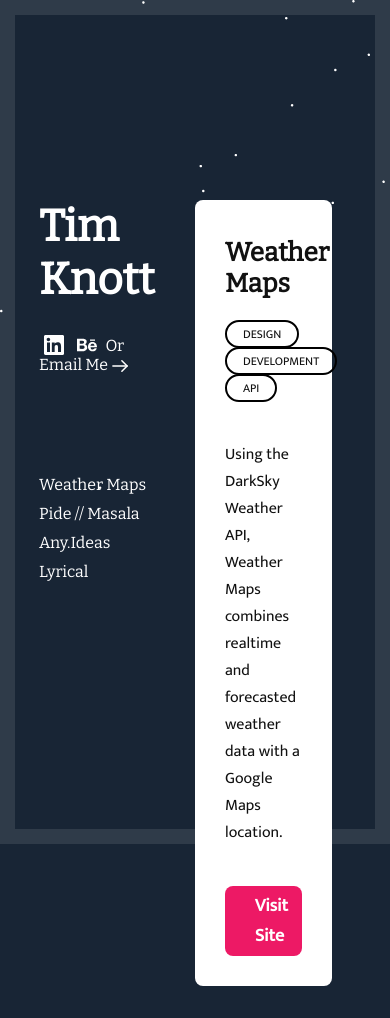
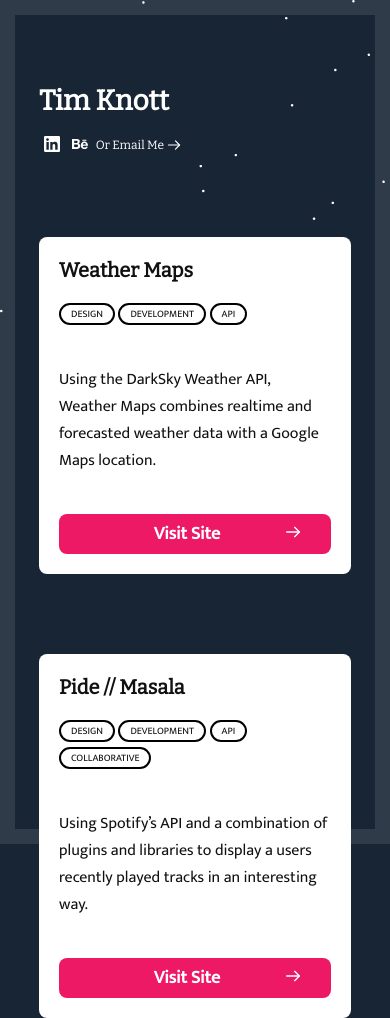
Before and after one commit to timmytrumpit/portfolio-site, a plain HTML site: page index.html in a window 390 px wide. Shown: the top 1018 px of the page. Drawn offline with nearby package versions, Linux system fonts and the light colour scheme.

Commit message:
fully responsive

```diff
--- a/style.css
+++ b/style.css
@@ -103,11 +103,11 @@ a {
 #folio .folio-item .tag-list .tag {
   border: 2px solid black;
   border-radius: 40px;
-  display: inline;
+  display: inline-block;
   text-transform: uppercase;
   font-size: 12px;
   padding: 2px 16px;
-  margin: 0;
+  margin: 5px 0;
 }
 
 #folio p {
@@ -144,3 +144,69 @@ a {
 #folio .button:hover {
   opacity: 0.8;
 }
+
+@media (max-width:1366px) {
+  #folio {
+    width: 50vw;
+    margin-left: 38vw;
+  }
+}
+
+@media (max-width:1024px) {
+  #nav {
+    position: static;
+    margin: 15vh 20vw;
+    width: 60vw;
+  }
+
+  #local-links {
+    display: none;
+  }
+
+  #folio {
+    width: 60vw;
+    margin: 0 20vw;
+  }
+}
+
+@media (max-width:616px) {
+  h1 {
+    font-size: 28px;
+  }
+
+  #nav {
+    margin: 10vh 10vw;
+  }
+
+  #contact {
+    font-size: 12px;
+  }
+
+  #contact .social img {
+    width: 16px;
+  }
+
+  #contact a img {
+    width: 14px;
+  }
+
+  #folio {
+    width: 80vw;
+    margin: 0 10vw;
+  }
+
+  #folio h2{
+    font-size: 20px;
+  }
+
+  #folio .folio-item {
+    margin: 80px 0;
+    padding: 5px 20px 20px 20px;
+  }
+
+  #folio .folio-item .tag-list .tag {
+    font-size: 10px;
+    padding: 1px 10px;
+    margin: 0;
+  }
+}
```
